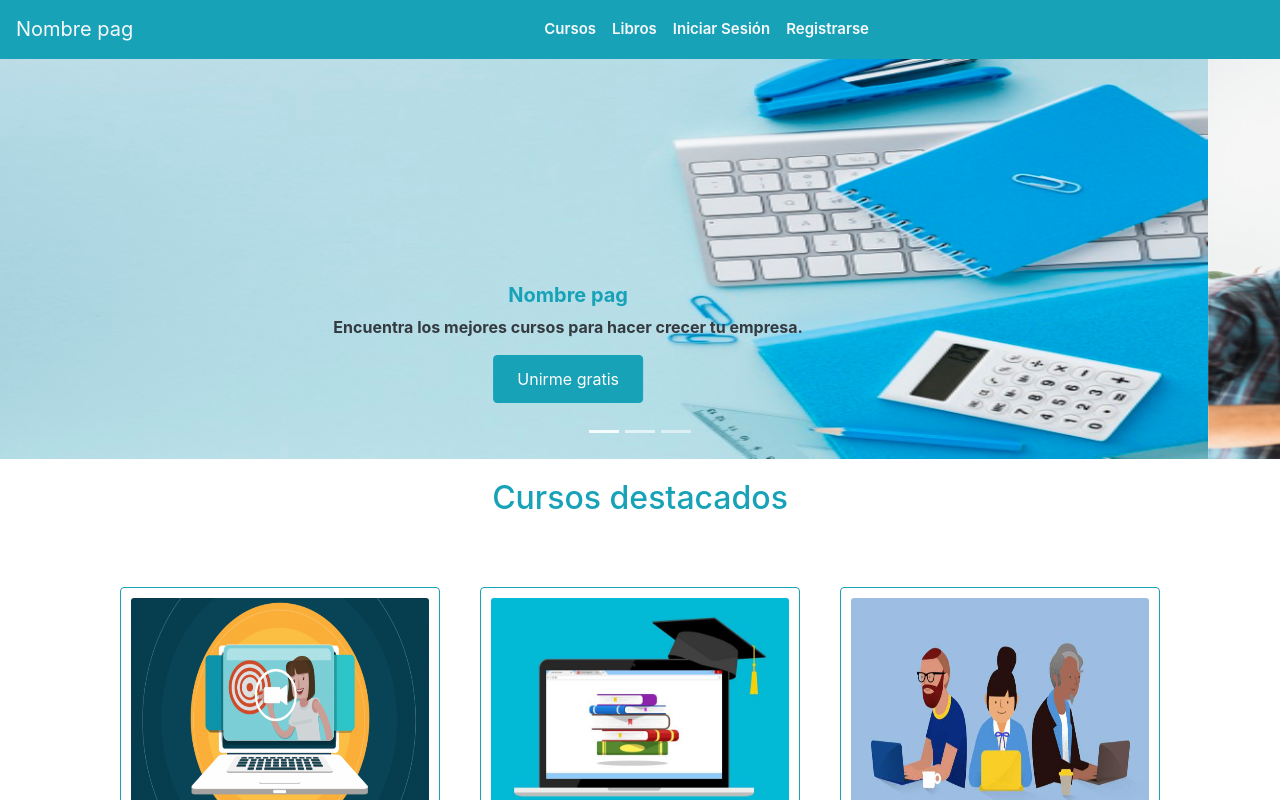
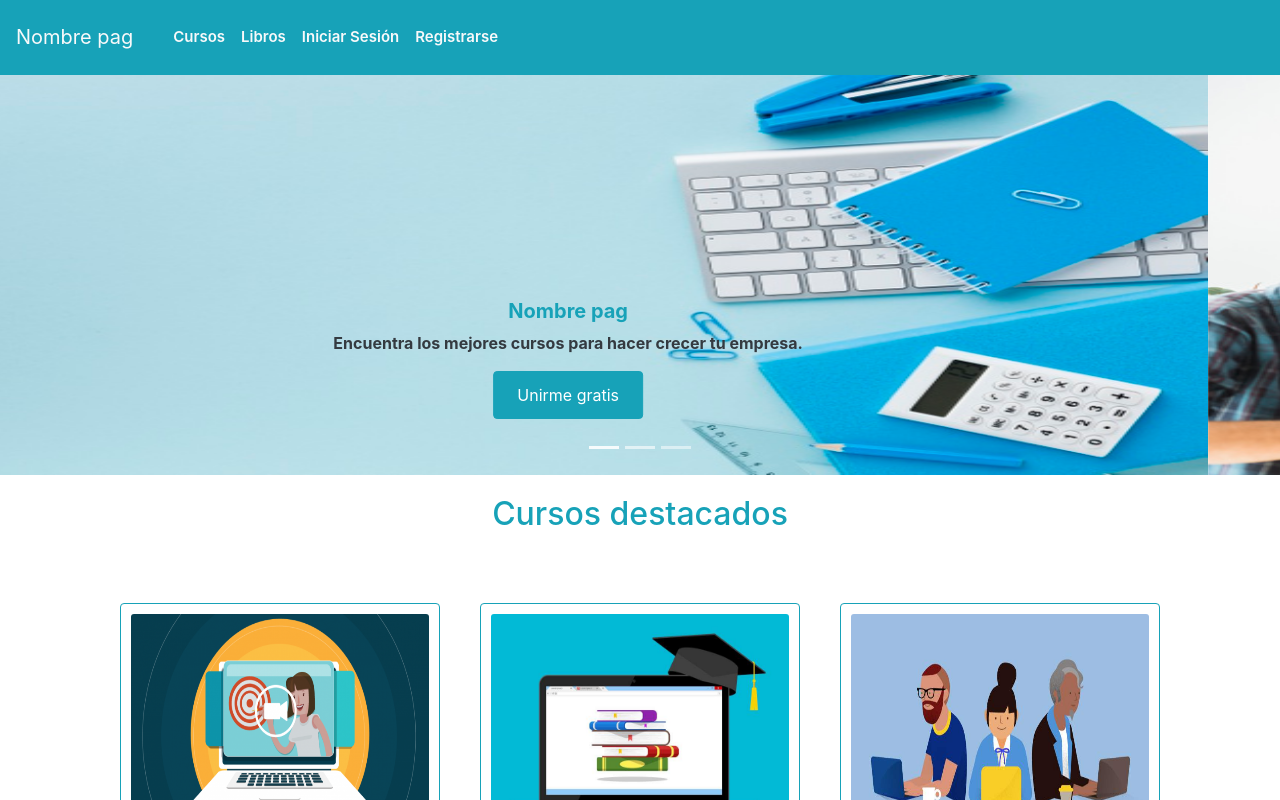
Before and after one commit to lauracosorio/final-work, a React (Create React App) app: page / in a window 1280 px wide. Shown: the top 800 px of the page. Built offline with nearby package versions, Linux system fonts and the light colour scheme.

Commit message:
data actualizada

```diff
--- a/src/Components/Navbar.jsx
+++ b/src/Components/Navbar.jsx
@@ -4,7 +4,7 @@ import { Link } from "react-router-dom";
 
 
 function Navbar(props) {
-  const { dataNav, dataDespliegue } = props;
+  const { dataNav} = props;
 
   return (
     <>
@@ -16,19 +16,8 @@ function Navbar(props) {
         <Link to ="/Home" className="navbar-brand text-light" href="#">
           Nombre pag
         </Link>
-        {/* <button
-          className="navbar-toggler"
-          type="button"
-          data-toggle="collapse"
-          data-target="#navbarSupportedContent"
-          aria-controls="navbarSupportedContent"
-          aria-expanded="false"
-          aria-label="Toggle navigation"
-        >
-          <span className="navbar-toggler-icon"></span>
-        </button> */}
 
-        <div className="collapse navbar-collapse " id="navbarSupportedContent">
+        <div className=" navbar" id="navbarSupportedContent">
           <ul className="navbar-nav mr-auto ">
             {dataNav.map((item, index) => {
               return (
@@ -39,34 +28,6 @@ function Navbar(props) {
                 </Link>
               );
             })}
-
-            {/* <li className="nav-item dropdown">
-              <a
-                className="  nav-link dropdown-toggle text-white"
-                data-toggle="dropdown"
-                href="#"
-                role="button"
-                aria-haspopup="true"
-                aria-expanded="false"
-                id="navbarDropdown"
-              >
-                más
-              </a> */}
-
-              {/* <div className="dropdown-menu" aria-labelledby="navbarDropdown">
-
-              {dataDespliegue.map((item, index) => {
-              return (
-                  <Link to = {item.link} className="dropsown-item">
-                  <li className="nav-item" key={`despliegue-item-${index}`}>
-                    {item.title}
-                  </li>
-                  </Link>
-                   );
-                })}
-              </div> */}
-              {/* </li>
-            */}
           </ul>
         </div>
       </nav>
--- a/src/Utils/mocks/data.js
+++ b/src/Utils/mocks/data.js
@@ -31,17 +31,6 @@ export const data = {
       link: "/Registrese"
     },
 
-  ],
-
-  Despliegue: [
-    {
-      title: "Cursos",
-      link: "/Cursos"
-    },
-    {
-      title: "Libros",
-      link: "/Libros"
-    }
   ],
 
   Footer: [
```
